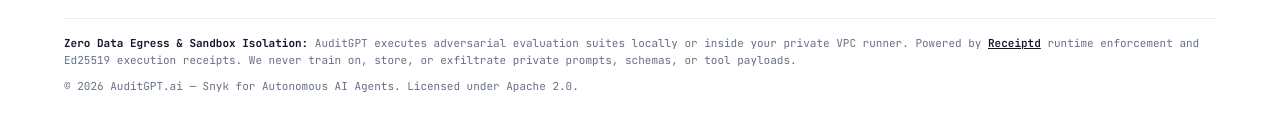
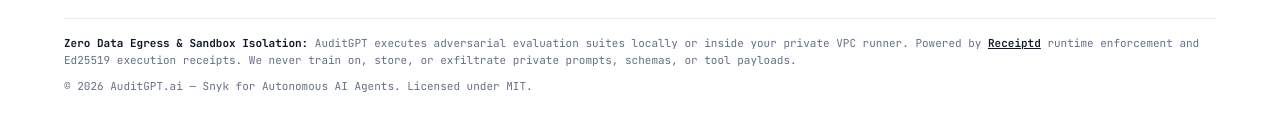
Before and after one commit to NickAltstein/auditgpt, a Next.js app: page / in a window 1280 px wide. Shown: the part 7375-7505 px from the top of the page. Built offline with nearby package versions, Linux system fonts and the light colour scheme; a web font is replaced by a local one.

Commit message:
docs: change homepage footer license to MIT

```diff
--- a/src/app/page.tsx
+++ b/src/app/page.tsx
@@ -398,7 +398,7 @@ export default function Home() {
               <strong className="text-[#111827]">Zero Data Egress &amp; Sandbox Isolation:</strong> AuditGPT executes adversarial evaluation suites locally or inside your private VPC runner. Powered by <a href="https://github.com/NickAltstein/receiptd" target="_blank" rel="noopener noreferrer" className="font-semibold text-[#111827] underline">Receiptd</a> runtime enforcement and Ed25519 execution receipts. We never train on, store, or exfiltrate private prompts, schemas, or tool payloads.
             </p>
             <p className="pt-2 text-[#667085]">
-              &copy; {new Date().getFullYear()} AuditGPT.ai &mdash; Snyk for Autonomous AI Agents. Licensed under Apache 2.0.
+              &copy; {new Date().getFullYear()} AuditGPT.ai &mdash; Snyk for Autonomous AI Agents. Licensed under MIT.
             </p>
           </div>
         </div>
```
